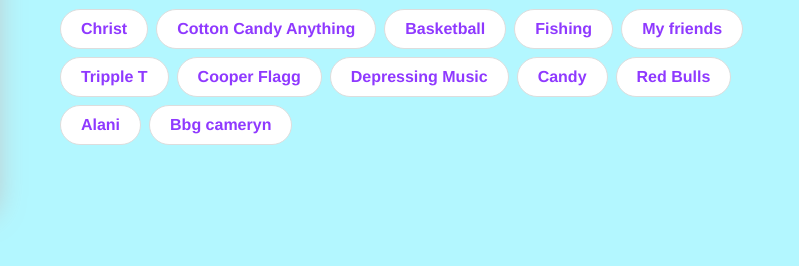
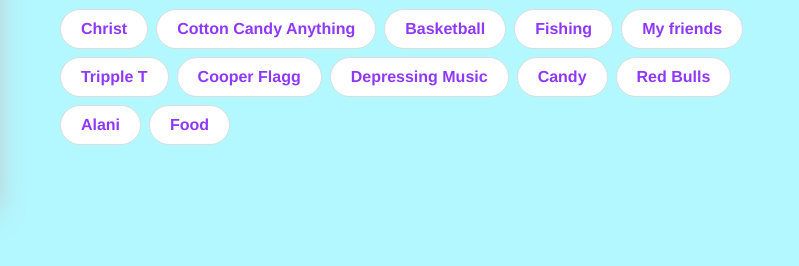
Before and after one commit to 6039771-design/6039771-design.github.io, a plain HTML site: page index.html in a window 1280 px wide. Shown: the part 536-802 px from the top of the page, 481-1280 px from the left. Drawn offline with Linux system fonts and the light colour scheme.

Commit message:
finished

```diff
--- a/index.html
+++ b/index.html
@@ -43,7 +43,7 @@
             <li>Candy</li>
             <li>Red Bulls</li>
             <li>Alani</li>
-            <li>Bbg cameryn</li>
+            <li>Food</li>
 
 
           </ul>
```
